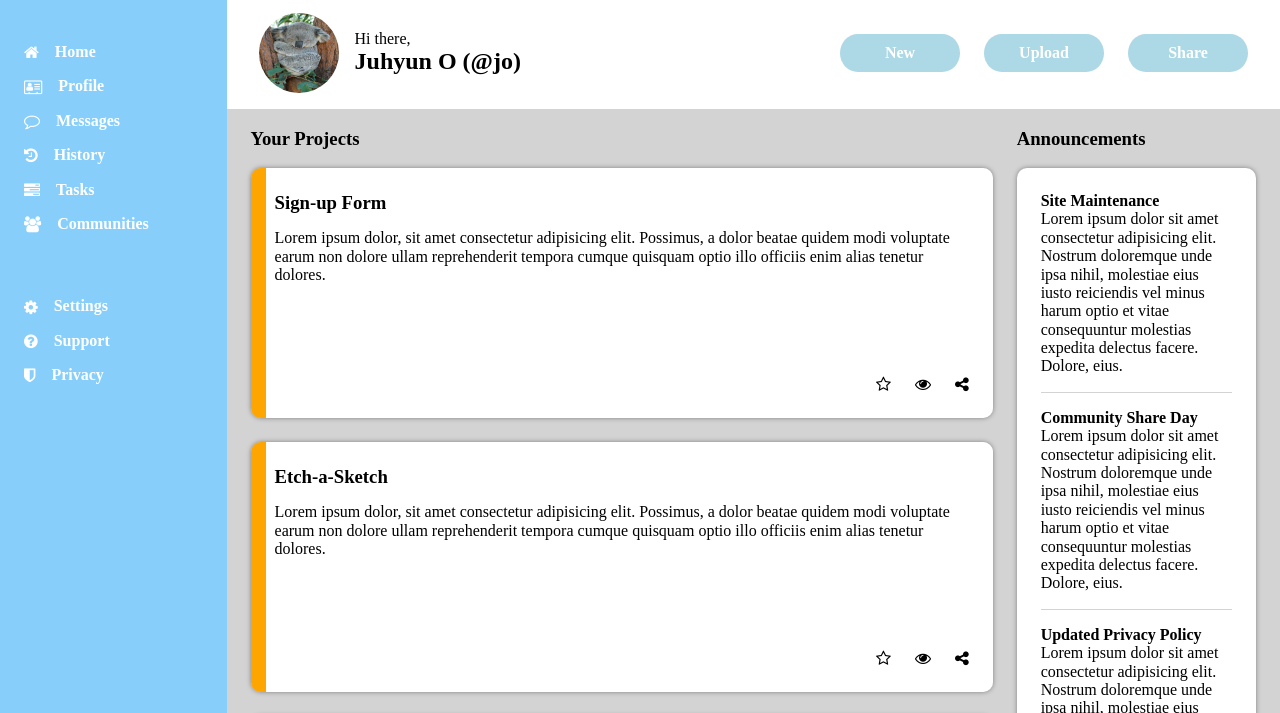
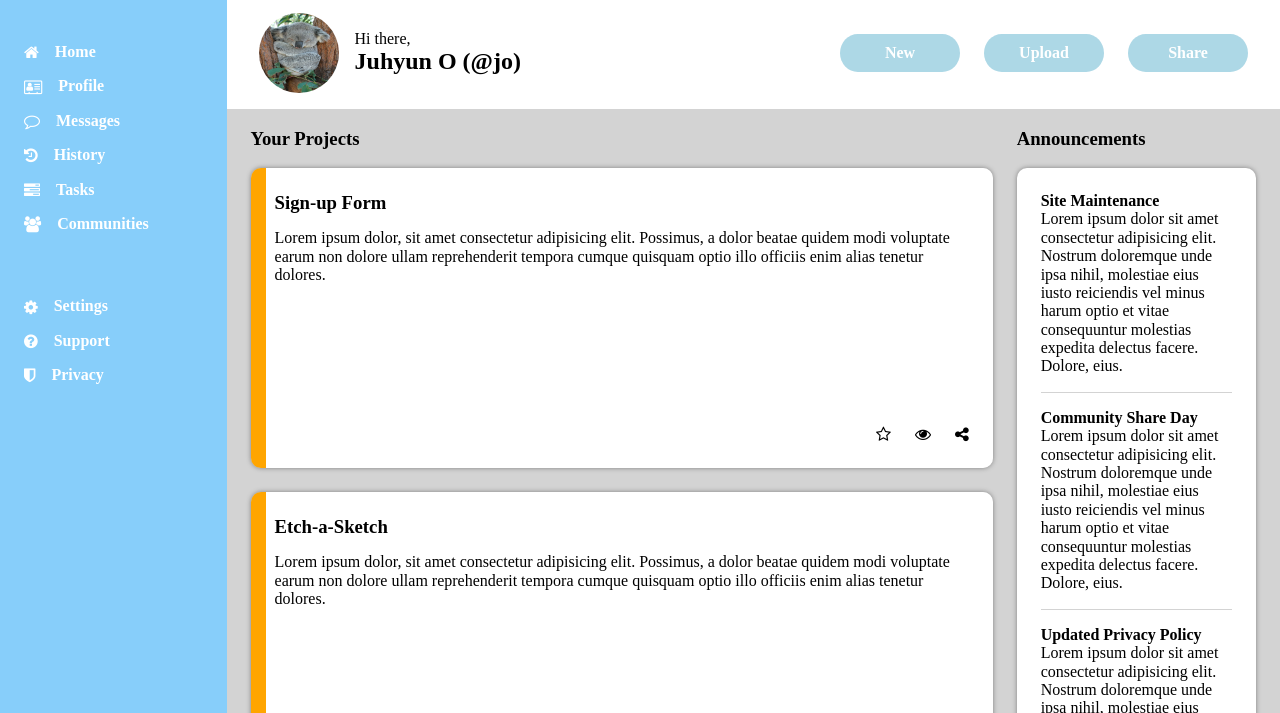
Before and after one commit to jeff647/admin-dashboard, a plain HTML site: page index.html in a window 1280 px wide. Shown: the part 59-772 px from the top of the page. Drawn offline with Linux system fonts and the light colour scheme.

Commit message:
Fix project cards grid layout to align with announcements and trending

```diff
--- a/assets/css/styles.css
+++ b/assets/css/styles.css
@@ -134,10 +134,15 @@ li {
   padding: 0 1.5em;
 }
 
+.project {
+  grid-row: 1 / 3;
+  grid-column: 1 / 2;
+}
+
 .card-container {
   display: grid;
   grid-template-columns: repeat(auto-fill, minmax(400px, 1fr));
-  grid-auto-rows: 250px;
+  grid-auto-rows: 300px;
   grid-gap: 1.5em;
 }
 
```
